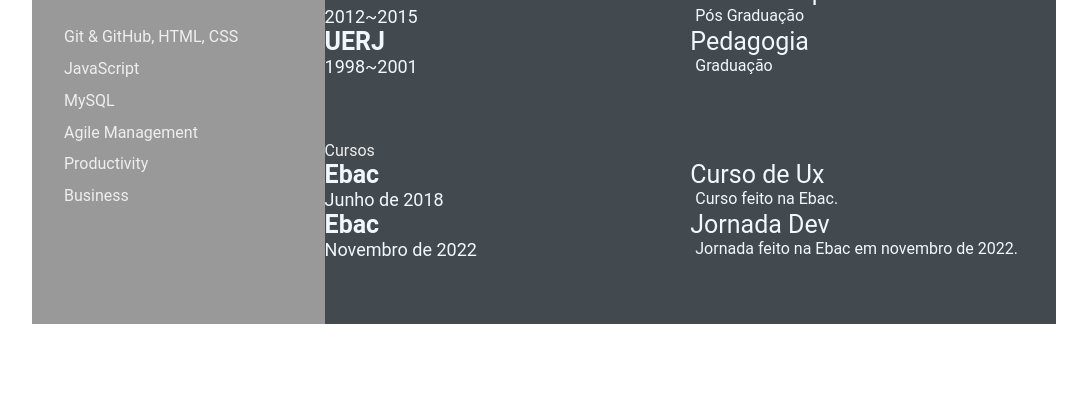
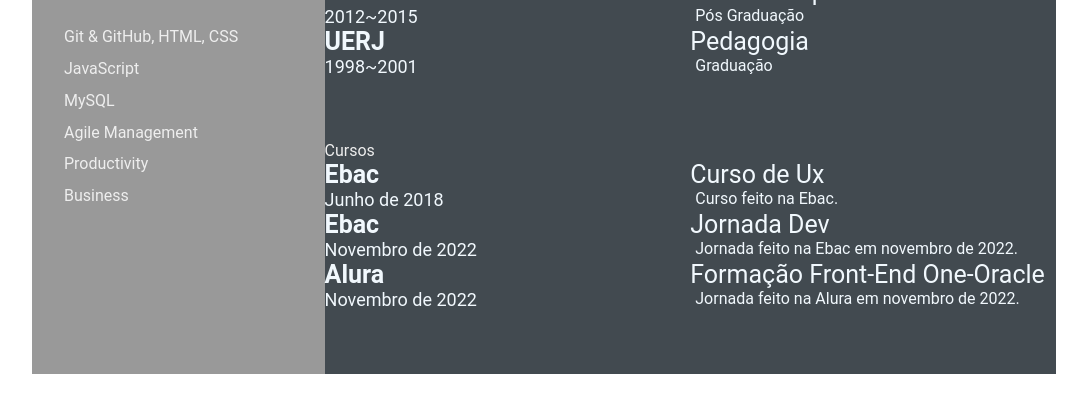
Before and after one commit to RenataUzeda/renatauzeda.github.io, a plain HTML site: page index.html in a window 1280 px wide. Shown: the part 641-1047 px from the top of the page, without its empty margins (96-1183 px from the left). Before the commit the page ends 997 px from the top, so only its background shows below. Drawn offline with Linux system fonts and the light colour scheme.

Commit message:
feat: altera conteudo section cursos e cetificados (#5)
Altera arquivo index.html e acrescenta conteúdo a section de cursos e certificados em nova branch add-contents-section para cumprir requisitos de envio de tarefa através do pull request. Atividade anteriormente feita na branch main pois execução da atividade acompanha professor que não criou nova branch, passando assim despercebido por mim, porém no final após ter enviado ao repositório remoto lembrei que a ativiade precisava ser enviada através de pull request.

Autora: Renata Uzêda.

```diff
--- a/index.html
+++ b/index.html
@@ -129,6 +129,16 @@
                         Jornada feito na Ebac em novembro de 2022.
                      </p>
                   </div>
+                  <div class="awards-left">
+                     <p class="awards-company-name">Alura</p>
+                     <p class="awards-time-period">Novembro de 2022</p>
+                  </div>
+                  <div class="awards-right">
+                     <p class="awards-name">Formação Front-End One-Oracle</p>
+                     <p class="awards-desc">
+                        Jornada feito na Alura em novembro de 2022.
+                     </p>
+                  </div>
                </div>
             </section>
          </section>
```
